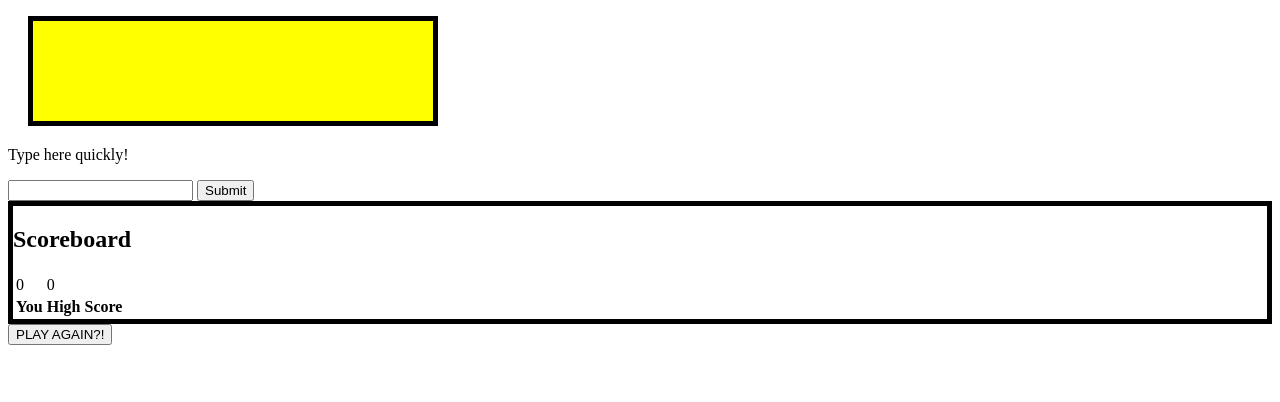
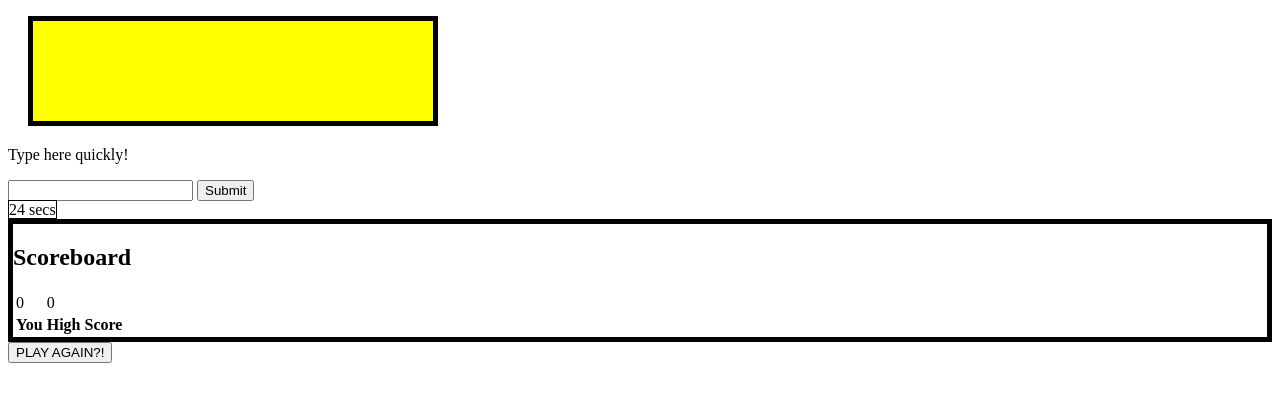
Before and after one commit to nataliemp28/WDI-London-Project-1---Game, a PHP site: page / in a window 1280 px wide. Shown: the part 152-554 px from the top of the page. Run offline with PHP 8.4, Linux system fonts and the light colour scheme.

Commit message:
working countdown timer

```diff
--- a/css/style.css
+++ b/css/style.css
@@ -22,3 +22,9 @@
 .scoreboard {
   border: 5px black solid;
 }
+#timer {
+  border: 1px black solid;
+  height: 35px;
+  width: 75px;
+
+}
--- a/index.html
+++ b/index.html
@@ -46,7 +46,7 @@ attached to <form> elements. Forms can be submitted either by clicking an explic
   <p>Score Keeper</p>
   <div id="score">0</div> -->
 
-
+  <span id="timer"></span>
 
   <div class="scoreboard">
     <h2>Scoreboard</h2>
--- a/js/app.js
+++ b/js/app.js
@@ -19,6 +19,20 @@ $(function() {
 
     return wordArray.join('');
   }
+
+  var count=30;
+  var counter=setInterval(timer, 1000); //1000 will  run it every 1 second
+  function timer() {
+    count=count-1;
+    if (count <= 0) {
+      clearInterval(counter);
+      alert("You're out of time");
+      return;
+    }
+    $("#timer").text(count + " secs");
+    //Do code for showing the number of seconds here
+  }
+
 
   $('#selectorButtonOne').on('click', function() {
     var $displayBox = $('#scrambled');
@@ -53,51 +67,56 @@ $(function() {
     return;
 
   });
-  //
-  //
+
+  $('#selectorButtonThree').on('click', function() {
+    var $displayBox = $('#scrambled');
+    activeWord = categoryThree[Math.floor(Math.random() * categoryThree.length)];
+    console.log(activeWord);
+
+    var shuffledWord = shuffleWord(activeWord);
+    $displayBox.text(shuffledWord);
+  });
+
+  $('#selectorButtonTwo').on('click', function() {
+    var $displayBox = $('#scrambled');
+    activeWord = categoryTwo[Math.floor(Math.random() * categoryTwo.length)];
+    console.log(activeWord);
+
+    var shuffledWord = shuffleWord(activeWord);
+    $displayBox.text(shuffledWord);
+  });
 
 
 
-  // .off( "submit" ). to turn off.
-  //
-  // $( "#target" ).submit(function( event ) {
-  //   alert( "Handler for .submit() called." );
+
+
+
+
+
+
+
+
+
+  // $('#playerInput').submit(function(event) {
   //   event.preventDefault();
   //
-
-  // var activeWord = "";
-
+  //   var playerWord = $('#currentPlayerWord').val();
   //
-  // $('#selectorButtonTwo').on('click', function() {
-  //   var $displayBox = $('#scrambled');
-  //   activeWord = categoryTwo[Math.floor(Math.random() * categoryTwo.length)];
+  //   if (playerWord === activeWord) {
+  //     alert("Correct!");
+  //     score += playerWord.length;
+  //     $('#playerScore').text(score);
+  //
+  //   }
+  //   else {
+  //     alert("Learn how to spell dummy!!");
+  //   }
   //   console.log(activeWord);
+  //   console.log(playerWord);
   //
-  //   //need to shuffle word here!!!!
-  //   var shuffledWord = shuffleWord(activeWord);
-  //   $displayBox.text(shuffledWord);
+  //   $('#currentPlayerWord').val("");
+  //   return;
   //
-  //   // playerWord = this.innerHTML.toLowerCase();
-  //
-  //   $('#playerInput').submit(function(event) {
-  //     event.preventDefault();
-  //
-  //     var playerWord = $('#currentPlayerWord').val();
-  //     // var activeWord = "";
-  //
-  //     if (playerWord.textContent === activeWord.textContent) {
-  //       alert("Correct!");
-  //       // score ++;
-  //       // $('#playerScore').text(score);
-  //       // pointsDisplay.textContent = score;
-  //     }
-  //     else {
-  //       alert("Learn how to spell dummy!!");
-  //     }
-  //     console.log(activeWord);
-  //     console.log(playerWord);
-
-  //   });
   // });
 
 
```
